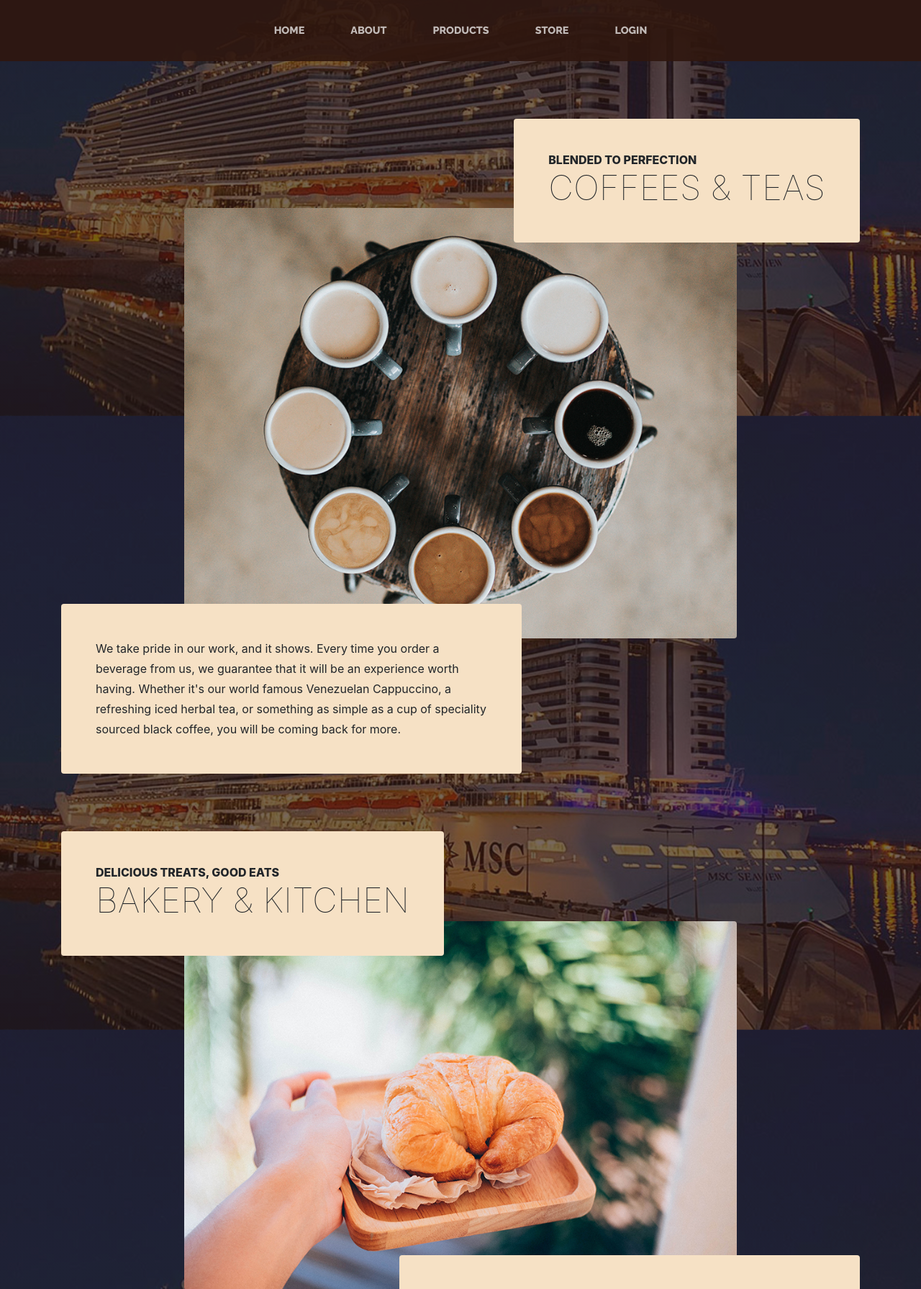
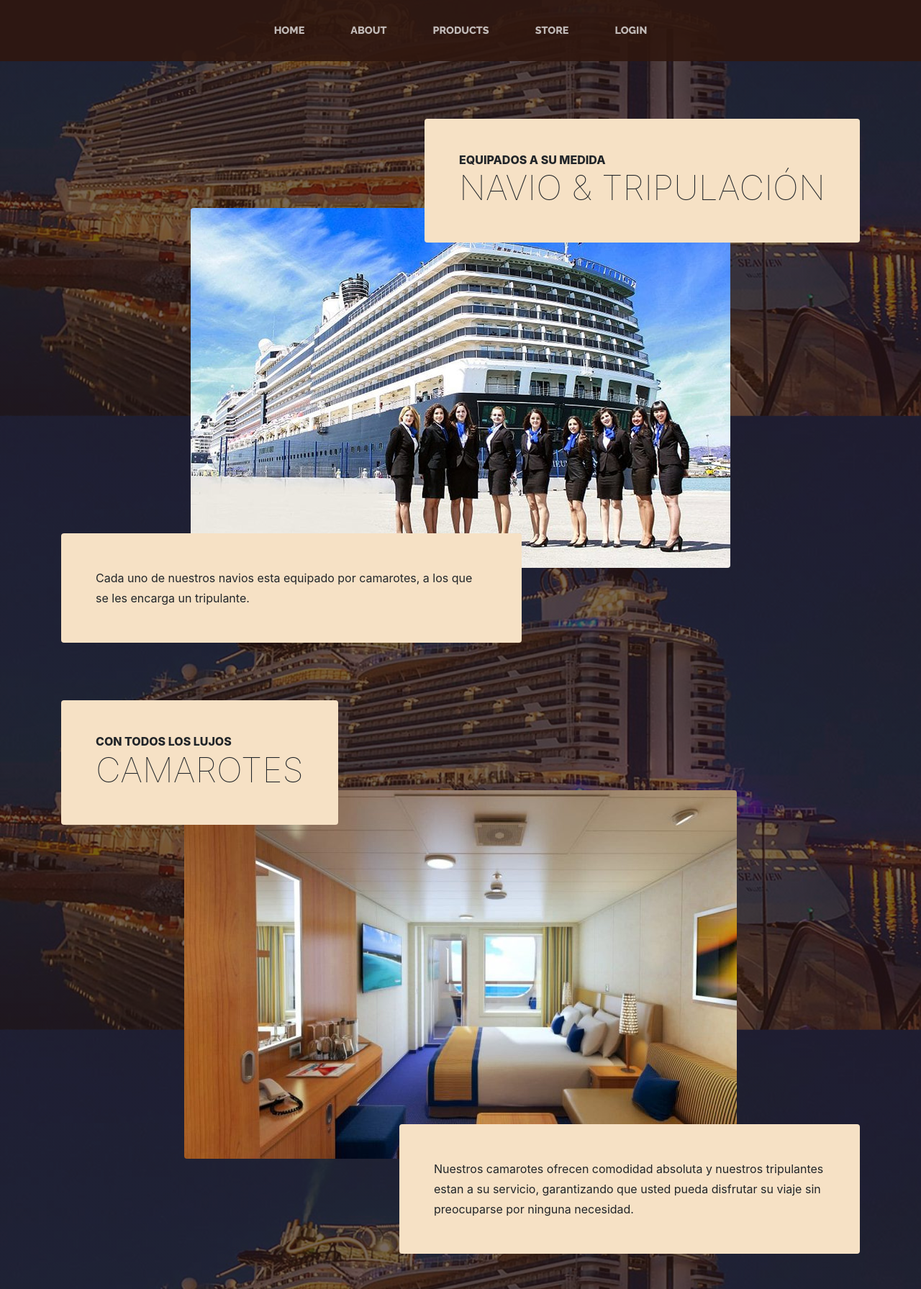
Before and after one commit to Ferchovich/SEA_STAR, a Django app: page /products.html in a window 1280 px wide. Shown: the part 275-2066 px from the top of the page at 72% size. Run offline with Django 4.2, Linux system fonts and the light colour scheme; data that the repository does not hold is empty; some libraries are stand-ins or nearby versions.

Commit message:
Remodelación completa del template (Excepto del Store), con listas de navios e Itinerarios

```diff
--- a/src/seastar/templates/index.html
+++ b/src/seastar/templates/index.html
@@ -29,7 +29,7 @@
                 <button class="navbar-toggler" type="button" data-bs-toggle="collapse" data-bs-target="#navbarSupportedContent" aria-controls="navbarSupportedContent" aria-expanded="false" aria-label="Toggle navigation"><span class="navbar-toggler-icon"></span></button>
                 <div class="collapse navbar-collapse" id="navbarSupportedContent">
                     <ul class="navbar-nav mx-auto">
-                        <li class="nav-item px-lg-4"><a class="nav-link text-uppercase" href=>Home</a></li>
+                        <li class="nav-item px-lg-4"><a class="nav-link text-uppercase" href="/">Home</a></li>
                         <li class="nav-item px-lg-4"><a class="nav-link text-uppercase" href="/about.html">About</a></li>
                         <li class="nav-item px-lg-4"><a class="nav-link text-uppercase" href="/products.html">Products</a></li>
                         <li class="nav-item px-lg-4"><a class="nav-link text-uppercase" href="/store.html">Store</a></li>
@@ -45,11 +45,11 @@
                     <img class="intro-img img-fluid mb-3 mb-lg-0 rounded" src="{% static 'img/intro.jpg' %}" alt="..." />
                     <div class="intro-text left-0 text-center bg-faded p-5 rounded">
                         <h2 class="section-heading mb-4">
-                            <span class="section-heading-upper">Fresh Coffee</span>
-                            <span class="section-heading-lower">Worth Drinking</span>
+                            <span class="section-heading-upper">Vistas Maravillosas</span>
+                            <span class="section-heading-lower">Viajes Increibles</span>
                         </h2>
-                        <p class="mb-3">Every cup of our quality artisan coffee starts with locally sourced, hand picked ingredients. Once you try it, our coffee will be a blissful addition to your everyday morning routine - we guarantee it!</p>
-                        <div class="intro-button mx-auto"><a class="btn btn-primary btn-xl" href="#!">Visit Us Today!</a></div>
+                        <p class="mb-3">Cada viaje que realizará con nosotros lo llevará por puertos que le permitan disfrutar todos las maravillas que las costas pueden ofrecer.</p>
+                        <div class="intro-button mx-auto"><a class="btn btn-primary btn-xl" href="/about.html">Nuestors Itinerarios</a></div>
                     </div>
                 </div>
             </div>
@@ -60,10 +60,10 @@
                     <div class="col-xl-9 mx-auto">
                         <div class="cta-inner bg-faded text-center rounded">
                             <h2 class="section-heading mb-4">
-                                <span class="section-heading-upper">Our Promise</span>
-                                <span class="section-heading-lower">To You</span>
+                                <span class="section-heading-upper">Nuestra Promesa</span>
+                                <span class="section-heading-lower">A Usted</span>
                             </h2>
-                            <p class="mb-0">When you walk into our shop to start your day, we are dedicated to providing you with friendly service, a welcoming atmosphere, and above all else, excellent products made with the highest quality ingredients. If you are not satisfied, please let us know and we will do whatever we can to make things right!</p>
+                            <p class="mb-0">Le prometemos que una vez ingrese a uno de nuestros navios, nos aseguraremos que todas sus necesidades sean atendidad de forma eficaz, asi usted puede disfrutar de el viaje y todas las paradas que hagamos. Prometemos seguridad completa y cobertura absoluta en caso de un accidente.</p>
                         </div>
                     </div>
                 </div>
--- a/src/seastar/templates/products.html
+++ b/src/seastar/templates/products.html
@@ -8,14 +8,14 @@
                     <div class="product-item-title d-flex">
                         <div class="bg-faded p-5 d-flex ms-auto rounded">
                             <h2 class="section-heading mb-0">
-                                <span class="section-heading-upper">Blended to Perfection</span>
-                                <span class="section-heading-lower">Coffees & Teas</span>
+                                <span class="section-heading-upper">Equipados a su Medida</span>
+                                <span class="section-heading-lower">Navio & Tripulación</span>
                             </h2>
                         </div>
                     </div>
-                    <img class="product-item-img mx-auto d-flex rounded img-fluid mb-3 mb-lg-0" src="{% static 'img/products-01.jpg'%}" alt="..." />
+                    <img class="product-item-img mx-auto d-flex rounded img-fluid mb-3 mb-lg-0" src="{% static 'img/tripulantes.jpg'%}" alt="..." />
                     <div class="product-item-description d-flex me-auto">
-                        <div class="bg-faded p-5 rounded"><p class="mb-0">We take pride in our work, and it shows. Every time you order a beverage from us, we guarantee that it will be an experience worth having. Whether it's our world famous Venezuelan Cappuccino, a refreshing iced herbal tea, or something as simple as a cup of speciality sourced black coffee, you will be coming back for more.</p></div>
+                        <div class="bg-faded p-5 rounded"><p class="mb-0">Cada uno de nuestros navios esta equipado por camarotes, a los que se les encarga un tripulante.</p></div>
                     </div>
                 </div>
             </div>
@@ -26,38 +26,29 @@
                     <div class="product-item-title d-flex">
                         <div class="bg-faded p-5 d-flex me-auto rounded">
                             <h2 class="section-heading mb-0">
-                                <span class="section-heading-upper">Delicious Treats, Good Eats</span>
-                                <span class="section-heading-lower">Bakery & Kitchen</span>
+                                <span class="section-heading-upper">Con todos los Lujos</span>
+                                <span class="section-heading-lower">Camarotes</span>
                             </h2>
                         </div>
                     </div>
-                    <img class="product-item-img mx-auto d-flex rounded img-fluid mb-3 mb-lg-0" src="{% static 'img/products-02.jpg'%}" alt="..." />
+                    <img class="product-item-img mx-auto d-flex rounded img-fluid mb-3 mb-lg-0" src="{% static 'img/camarote.jpg'%}" alt="..." />
                     <div class="product-item-description d-flex ms-auto">
-                        <div class="bg-faded p-5 rounded"><p class="mb-0">Our seasonal menu features delicious snacks, baked goods, and even full meals perfect for breakfast or lunchtime. We source our ingredients from local, oragnic farms whenever possible, alongside premium vendors for specialty goods.</p></div>
-                    </div>
-                </div>
-            </div>
-        </section>
-        <section class="page-section">
-            <div class="container">
-                <div class="product-item">
-                    <div class="product-item-title d-flex">
-                        <div class="bg-faded p-5 d-flex ms-auto rounded">
-                            <h2 class="section-heading mb-0">
-                                <span class="section-heading-upper">From Around the World</span>
-                                <span class="section-heading-lower">Bulk Speciality Blends</span>
-                            </h2>
-                        </div>
-                    </div>
-                    <img class="product-item-img mx-auto d-flex rounded img-fluid mb-3 mb-lg-0" src="{% static 'img/products-03.jpg'%}" alt="..." />
-                    <div class="product-item-description d-flex me-auto">
-                        <div class="bg-faded p-5 rounded"><p class="mb-0">Travelling the world for the very best quality coffee is something take pride in. When you visit us, you'll always find new blends from around the world, mainly from regions in Central and South America. We sell our blends in smaller to large bulk quantities. Please visit us in person for more details.</p></div>
+                        <div class="bg-faded p-5 rounded"><p class="mb-0">Nuestros camarotes ofrecen comodidad absoluta y nuestros tripulantes estan a su servicio, garantizando que usted pueda disfrutar su viaje sin preocuparse por ninguna necesidad.</p></div>
                     </div>
                 </div>
             </div>
         </section>
 
-        <div class="card-group" style="width:200ipx;height:90px;margin-bottom:350px;margin-top:15px" >
+        <div class="col-xl-9 col-lg-10 mx-auto">
+            <div class="bg-faded rounded p-5">
+                <h2 class="section-heading mb-4">
+                    <span class="section-heading-lower">Navíos disponibles</span>
+                </h2>
+                <p>Aqui puede ver una lista de todos los navios en los que podrá viajar:</p>
+            </div>
+        </div>
+
+        <div class="card-group" style="width:200ipx;height:90px;margin-bottom:350px;margin-top:50px;margin-left:50px;margin-right:50px" >
             {% for navio in navios %}
             <div class="card">
               <img src="{% static 'img/navio.png' %}" class="card-img-top" alt="Barco" style="width:95px;height:80px;">
@@ -72,5 +63,5 @@
               </div>
             </div>
             {% endfor %}
-          </div>
+        </div>
     {% endblock %}
--- a/src/seastar/views.py
+++ b/src/seastar/views.py
@@ -1,20 +1,23 @@
 from django.shortcuts import render
-from seastar.models import Tripulante, Navio
+from django.views.generic.list import ListView
+from seastar.models import Tripulante, Navio, Itinerario, Puerto
 # Create your views here.
 
 def home(request):
     return render(request, "./index.html", {})
 
 def about(request):
-    return render(request, "./about.html")
+    itinerarios = Itinerario.objects.all()
+    puertos = Puerto.objects.all()
+    return render(request, "./about.html", { "itinerarios" : itinerarios ,  "puertos" : puertos })
 
 def products(request):
     navios = Navio.objects.all()
-    return render(request, "./products.html", { "navios" : navios})
+    return render(request, "./products.html", { "navios" : navios })
 
 def store(request):
     return render(request, "./store.html")
 
 def login(request):
     login = Navio.objects.all()
-    return render(request, "./login.html", { "login" : login})
+    return render(request, "./login.html", { "login" : login })
```
Also changed, not shown: src/seastar/templates/about.html (+37 -10 lines), src/seastar/static/img/camarote.jpg (added), src/seastar/static/img/itinerario.png (added), src/seastar/static/img/products-01.jpg (deleted), src/seastar/static/img/products-02.jpg (deleted), src/seastar/static/img/products-03.jpg (deleted), src/seastar/static/img/tripulantes.jpg (added).
